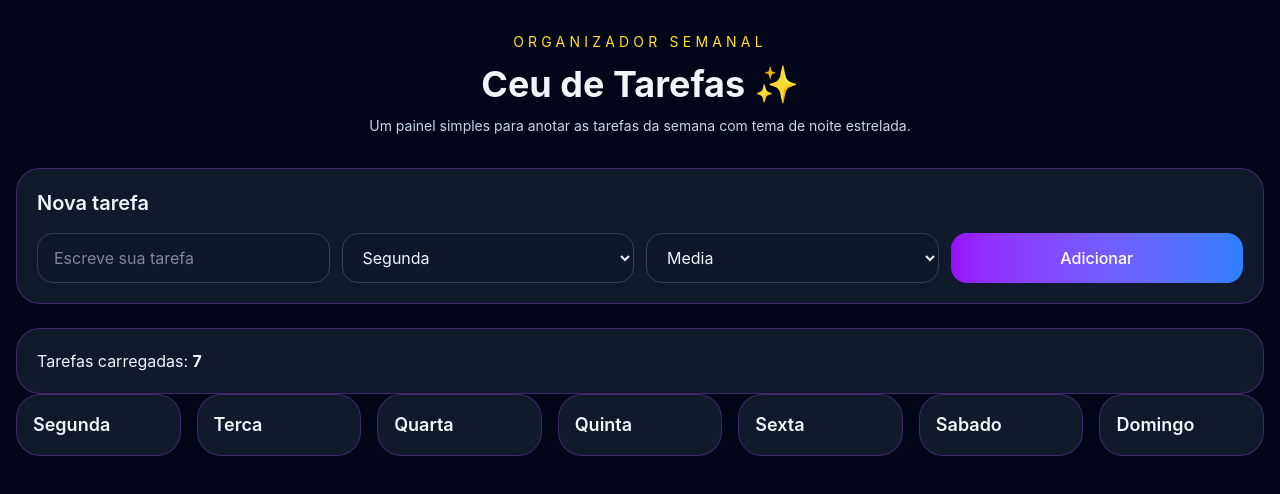
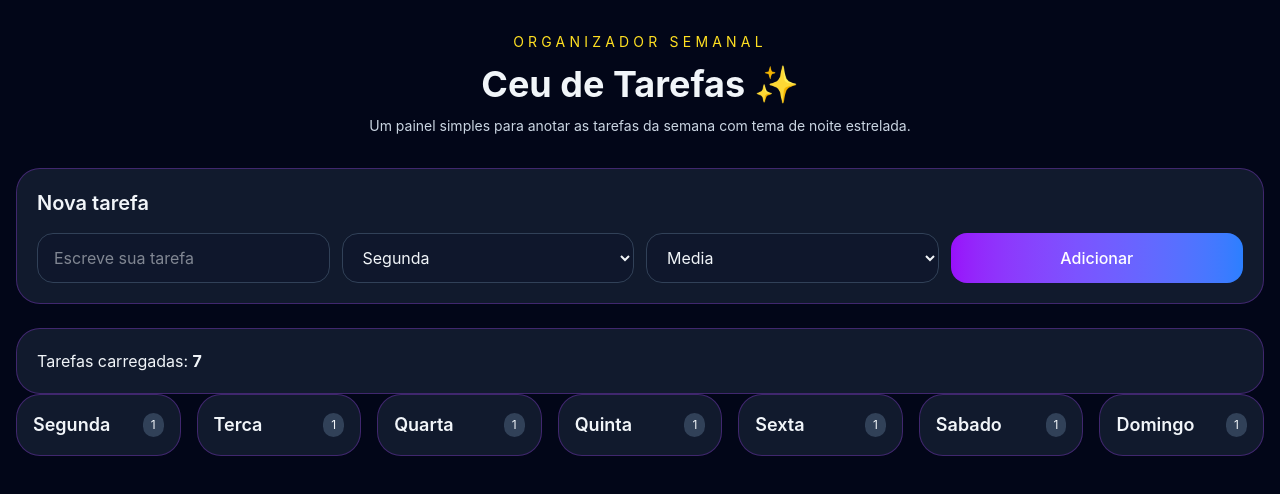
Before and after one commit to barbaraleao-28/Projeto-React-Tarefas, a React (Vite) app: page / in a window 1280 px wide. Shown: the top 494 px of the page. Built offline with nearby package versions, Linux system fonts and the light colour scheme.

Commit message:
criado componente da coluna do dia

```diff
--- a/src/components/DayColumn.jsx
+++ b/src/components/DayColumn.jsx
@@ -1,7 +1,14 @@
-function DayColumn({ dia }) {
+function DayColumn({ dia, listaTarefas }) {
+  const tarefasDoDia = listaTarefas.filter((tarefa) => tarefa.day === dia)
+
   return (
     <div className="rounded-3xl border border-purple-500/30 bg-slate-800/60 p-4 text-slate-100 backdrop-blur">
-      <h2 className="text-lg font-semibold">{dia}</h2>
+      <div className="flex items-center justify-between">
+        <h2 className="text-lg font-semibold">{dia}</h2>
+        <span className="rounded-full bg-slate-700 px-2 py-1 text-xs">
+          {tarefasDoDia.length}
+        </span>
+      </div>
     </div>
   )
 }
```
